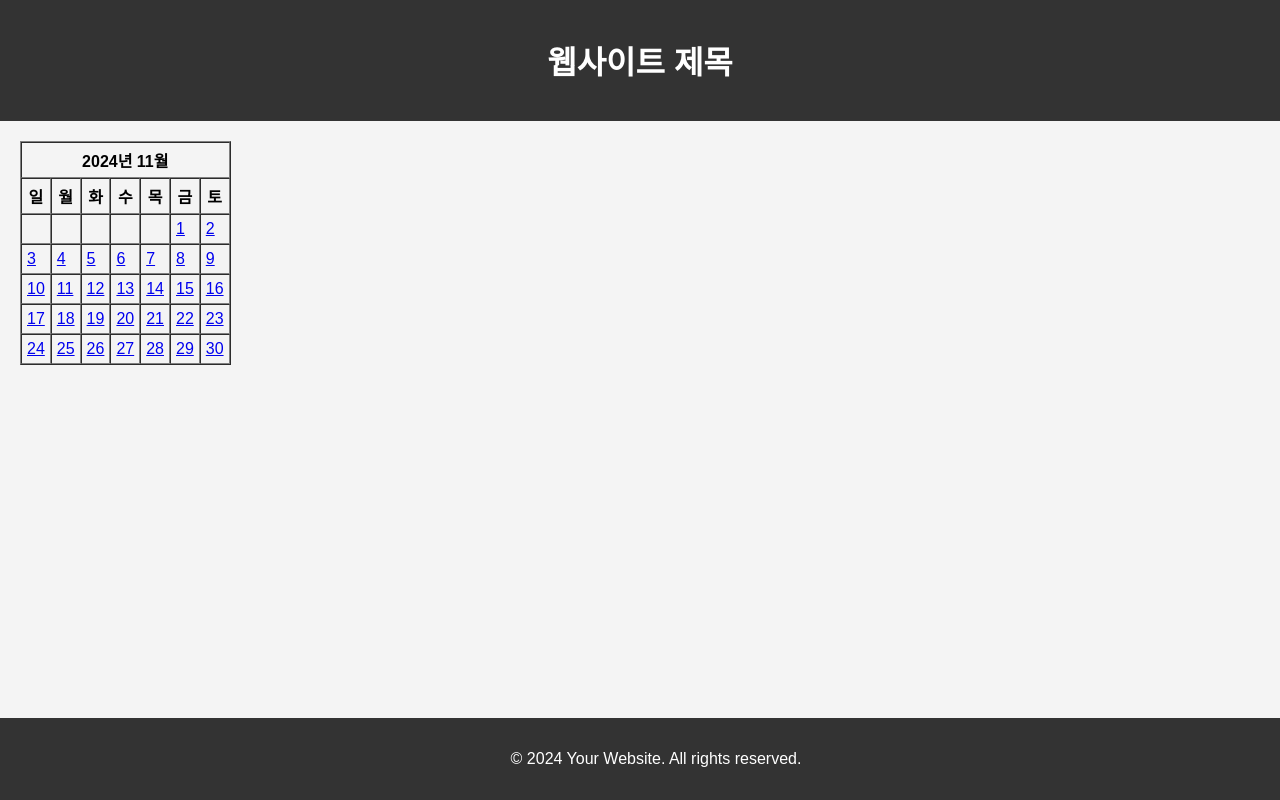
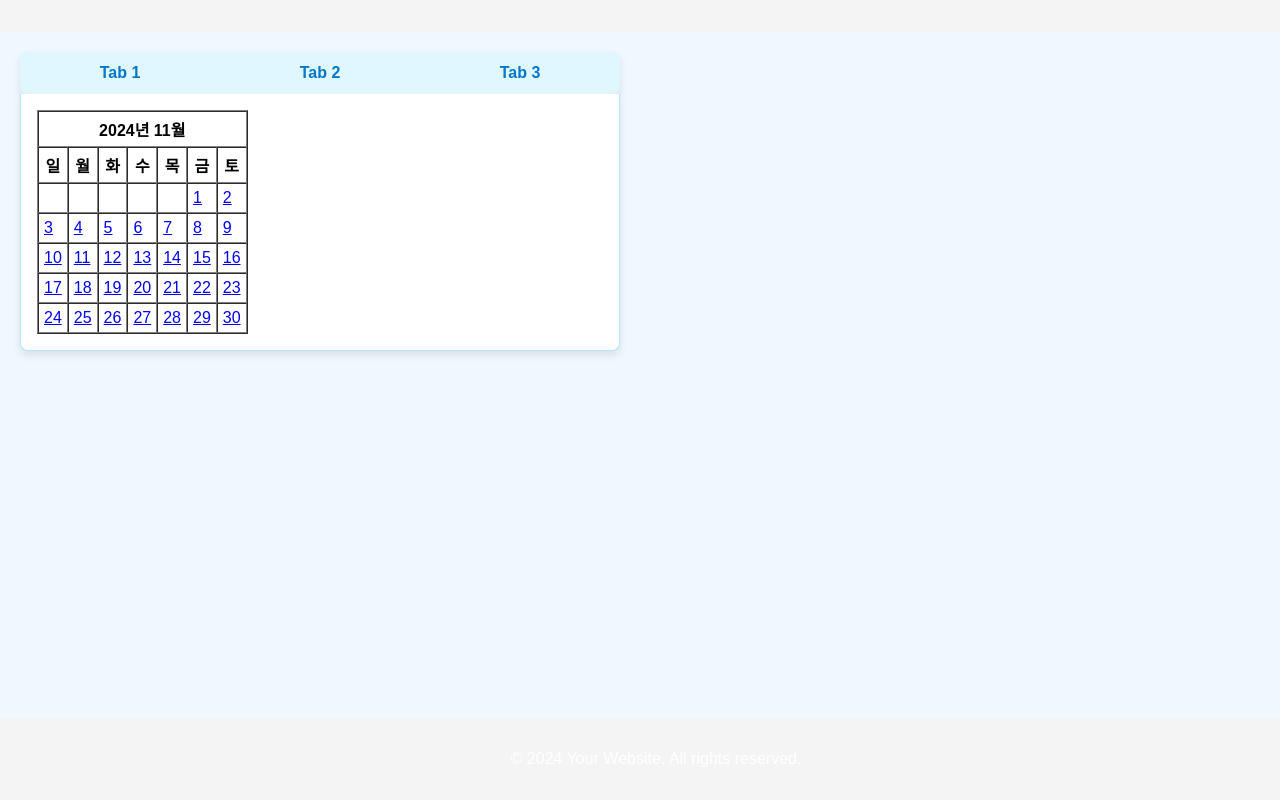
Before and after one commit to yuzin32/account-book, a PHP site: page / in a window 1280 px wide. Run offline with PHP 8.4, Linux system fonts and the light colour scheme; data that the repository does not hold is empty.

Commit message:
캘린더화면 프레임

```diff
--- a/html/main/calender.php
+++ b/html/main/calender.php
@@ -11,6 +11,68 @@ $lastDayOfMonth = date('t', $firstDayOfMonth);
 $startDayOfWeek = date('w', $firstDayOfMonth);
 
 ?>
+<style>
+    /* 기본 스타일 */
+    body {
+        font-family: Arial, sans-serif;
+        background-color: #f0f8ff;
+        display: block;
+        justify-content: center;
+        align-items: center;
+        height: 100vh;
+        margin: 0;
+    }
+
+    .tabs {
+        width: 100%;
+        max-width: 600px;
+    }
+
+    .tab-buttons {
+        display: flex;
+        background-color: #e0f7ff;
+        border-radius: 8px;
+        overflow: hidden;
+        box-shadow: 0 4px 8px rgba(0, 0, 0, 0.1);
+    }
+
+    .tab-buttons button {
+        flex: 1;
+        padding: 12px 16px;
+        background-color: #e0f7ff;
+        border: none;
+        cursor: pointer;
+        color: #0077cc;
+        font-weight: bold;
+        font-size: 16px;
+        transition: background-color 0.3s ease;
+    }
+
+    .tab-buttons button.active,
+    .tab-buttons button:hover {
+        background-color: #b3e5ff;
+        color: #005a99;
+    }
+
+    .tab-content {
+        padding: 16px;
+        border: 1px solid #b3e5ff;
+        border-top: none;
+        background-color: #ffffff;
+        border-radius: 0 0 8px 8px;
+        box-shadow: 0 4px 8px rgba(0, 0, 0, 0.1);
+    }
+
+</style>
+<div class="tabs">
+    <!-- 탭 버튼 -->
+    <div class="tab-buttons">
+        <button class="tab-link <?php echo $p_active1;?>">Tab 1</button>
+        <button class="tab-link <?php echo $p_active2;?>">Tab 2</button>
+        <button class="tab-link <?php echo $p_active3;?>">Tab 3</button>
+    </div>
+    <!-- 탭 내용 -->
+    <div class="tab-content">
 
 	<!-- // 캘린더 출력 -->
 	<table border='1' cellspacing='0' cellpadding='5'>
@@ -45,3 +107,6 @@ $startDayOfWeek = date('w', $firstDayOfMonth);
 			}?>
 		</tr>
 	</table>
+
+    </div>
+</div>
--- a/html/main/index.php
+++ b/html/main/index.php
@@ -14,7 +14,7 @@
             background-color: #f4f4f4;
         }
         header {
-            background-color: #333;
+            background-color: #f4f4f4;
             color: #fff;
             padding: 1em;
             text-align: center;
@@ -23,7 +23,7 @@
             margin: 20px;
         }
         footer {
-            background-color: #333;
+            background-color:#f4f4f4;
             color: #fff;
             padding: 1em;
             text-align: center;
@@ -36,7 +36,6 @@
 <body>
 
 	<header>
-		<h1>웹사이트 제목</h1>
 	</header>
 
 	<main>
```
Lines whose indentation alone changed are shown as unchanged.
